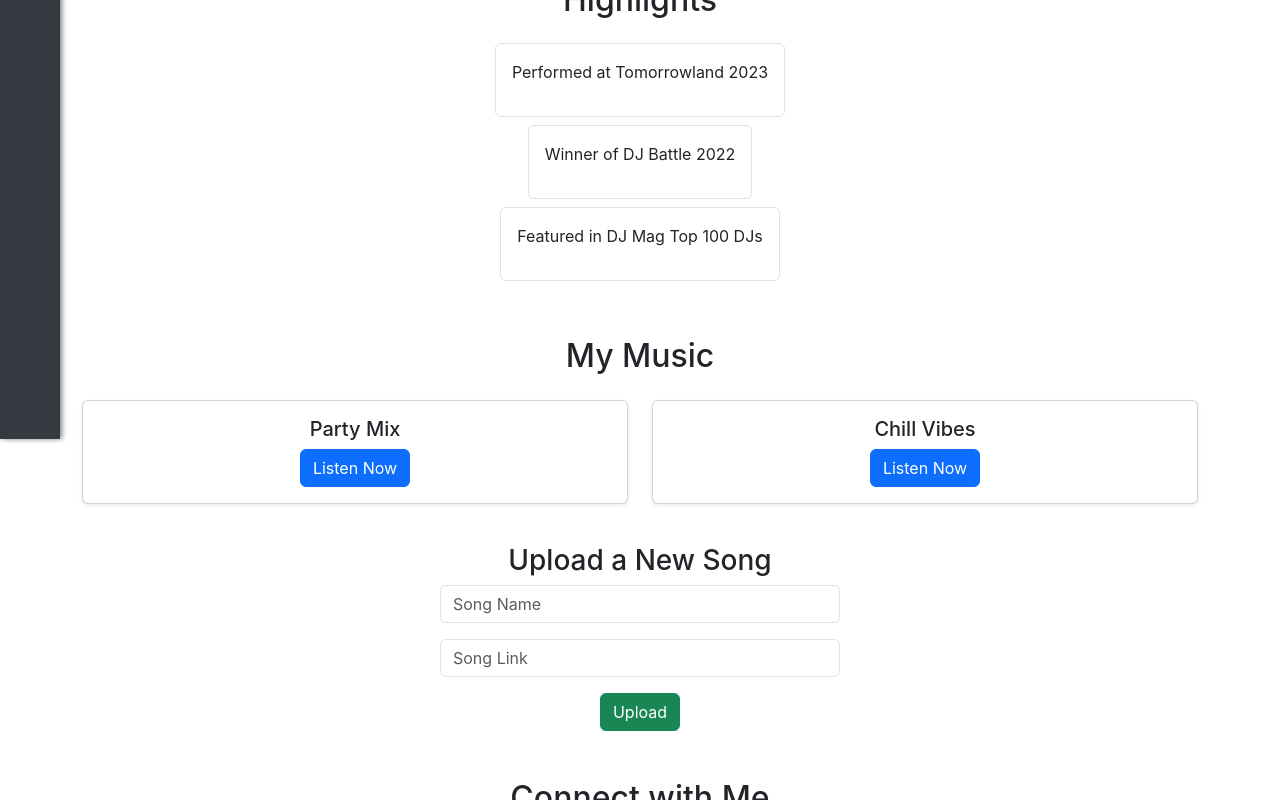
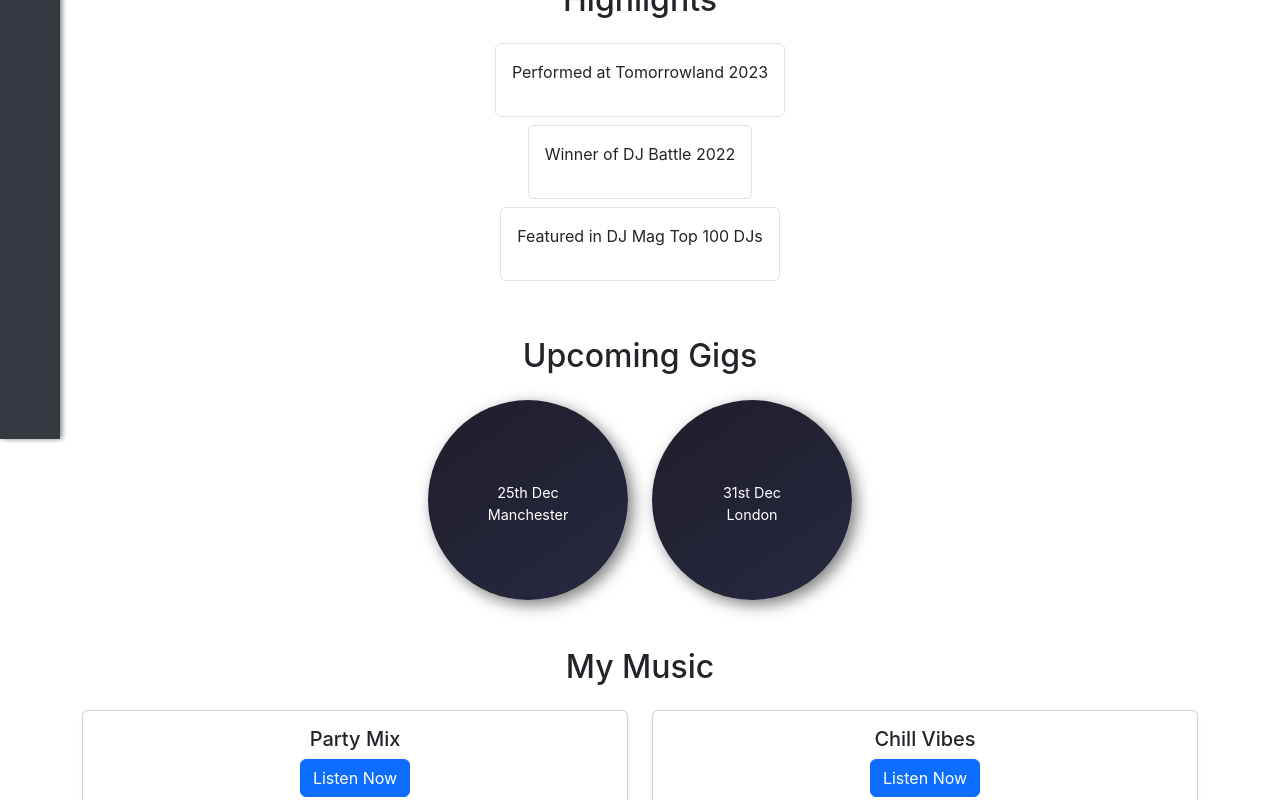
Before and after one commit to fraserivison/wave-app, a React (Create React App) app in the folder wave-app/: page /profile in a window 1280 px wide. Shown: the part 417-1217 px from the top of the page. Built offline with nearby package versions, Linux system fonts and the light colour scheme.

Commit message:
Add Upcoming Gigs class back in to Profile.js as it has been removed in error

```diff
--- a/wave-app/src/components/Profile.js
+++ b/wave-app/src/components/Profile.js
@@ -66,6 +66,23 @@ const Profile = () => {
           ) : (
             <p>No highlights added yet.</p>
           )}
+        </div>
+      </div>
+
+
+      {/* Upcoming Gigs */}
+      <div className="mb-5">
+        <h2 className="text-center mb-4">Upcoming Gigs</h2>
+        <div className="d-flex flex-wrap justify-content-center gap-4">
+          {userData.gigs.map((gig) => (
+            <div key={gig.id} className="gig-container text-center">
+              <div className="gig-content">
+                <h5 className="gig-venue">{gig.venue}</h5>
+                <p className="gig-date">{gig.date}</p>
+                <p className="gig-city">{gig.city}</p>
+              </div>
+            </div>
+          ))}
         </div>
       </div>
 
```
